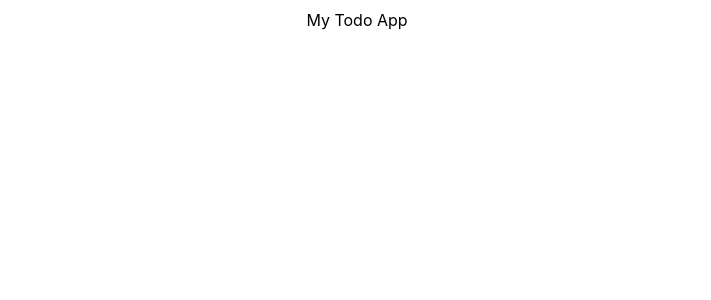
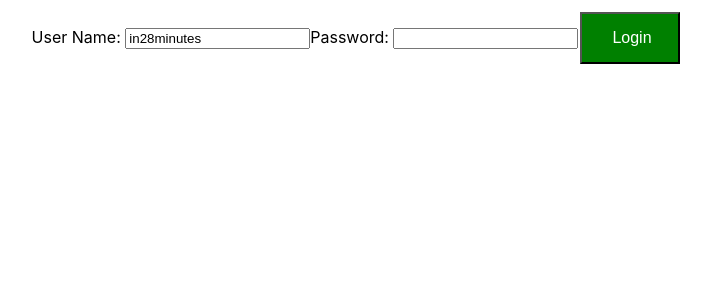
Before and after one commit to abhi-up79/todo-app-with-react, a React (Create React App) app: page / in a window 1280 px wide. Shown: the top 300 px of the page, without its empty margins (283-994 px from the left). Built offline with nearby package versions, Linux system fonts and the light colour scheme.

Commit message:
added login component

```diff
--- a/src/components/todo/TodoApp.jsx
+++ b/src/components/todo/TodoApp.jsx
@@ -4,10 +4,40 @@ class TodoApp extends Component {
     render() {
         return (
             <div className='TodoApp'>
-                My Todo App
+                <LoginComponent/>
             </div>
         )
     }
 }
 
+class LoginComponent extends Component {
+    constructor(props) {
+        super(props)
+        this.state = {
+            username: "in28minutes",
+            password: ""
+        }
+        this.handleUsernameChange = this.handleUsernameChange.bind(this)
+        this.handlePasswordChange = this.handlePasswordChange.bind(this)
+    }
+
+    handleUsernameChange(event) {
+        this.setState({username:event.target.value})
+    }
+    handlePasswordChange(event) {
+        this.setState({password:event.target.value})
+    }
+
+    render() {
+        return (
+            <>
+            User Name: <input type="text" name="username" value={this.state.username} onChange={this.handleUsernameChange} />
+            Password: <input type="password" name="password" value={this.state.password} onChange={this.handlePasswordChange} />
+            <button>Login</button>
+            </>
+
+        )
+    }
+}
+
 export default TodoApp
```
